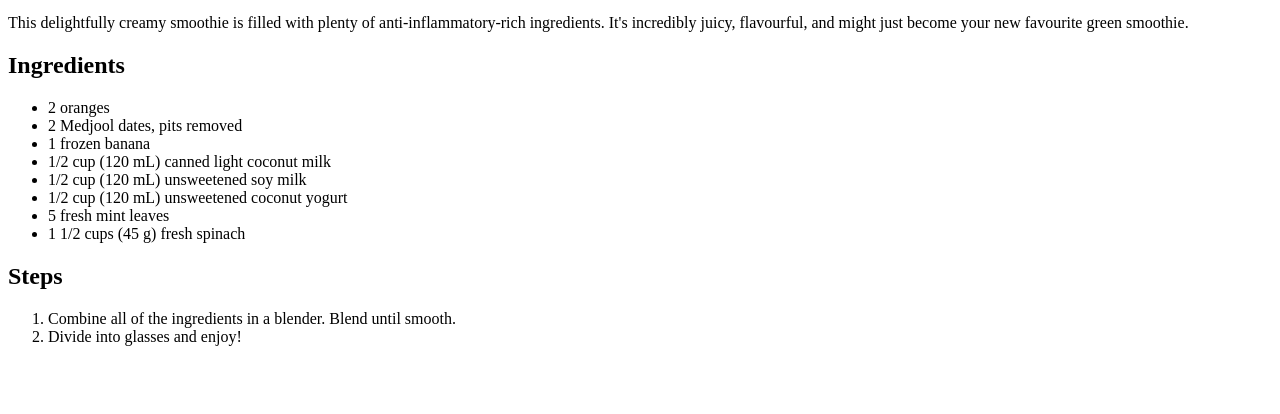
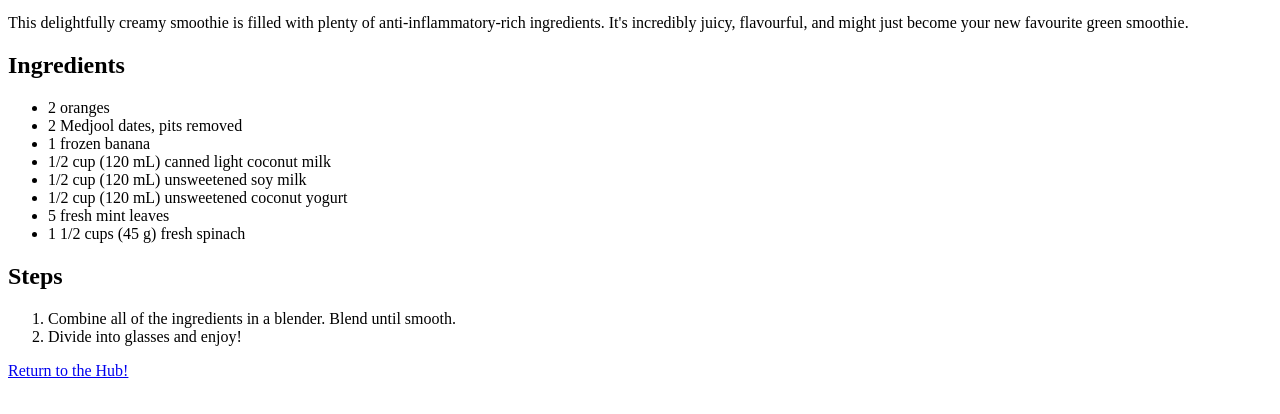
Before and after one commit to Matthias-Wolf/odin-recipes, a plain HTML site: page recipes/coconut-and-citrus-green-smoothie.html in a window 1280 px wide. Shown: the part 386-800 px from the top of the page. Drawn offline with Linux system fonts and the light colour scheme.

Commit message:
Add homepage link to all recipe pages

```diff
--- a/recipes/coconut-and-citrus-green-smoothie.html
+++ b/recipes/coconut-and-citrus-green-smoothie.html
@@ -29,5 +29,6 @@
             <li>Combine all of the ingredients in a blender. Blend until smooth.</li>
             <li>Divide into glasses and enjoy!</li>
         </ol>
+        <a href="../index.html">Return to the Hub!</a>
     </body>
 </html>
```
Also changed, not shown: recipes/instant-thai-curry-noodle-soup.html (+1 -0 lines), recipes/warm-tahini-chocolate-banana-wrap.html (+1 -0 lines).
